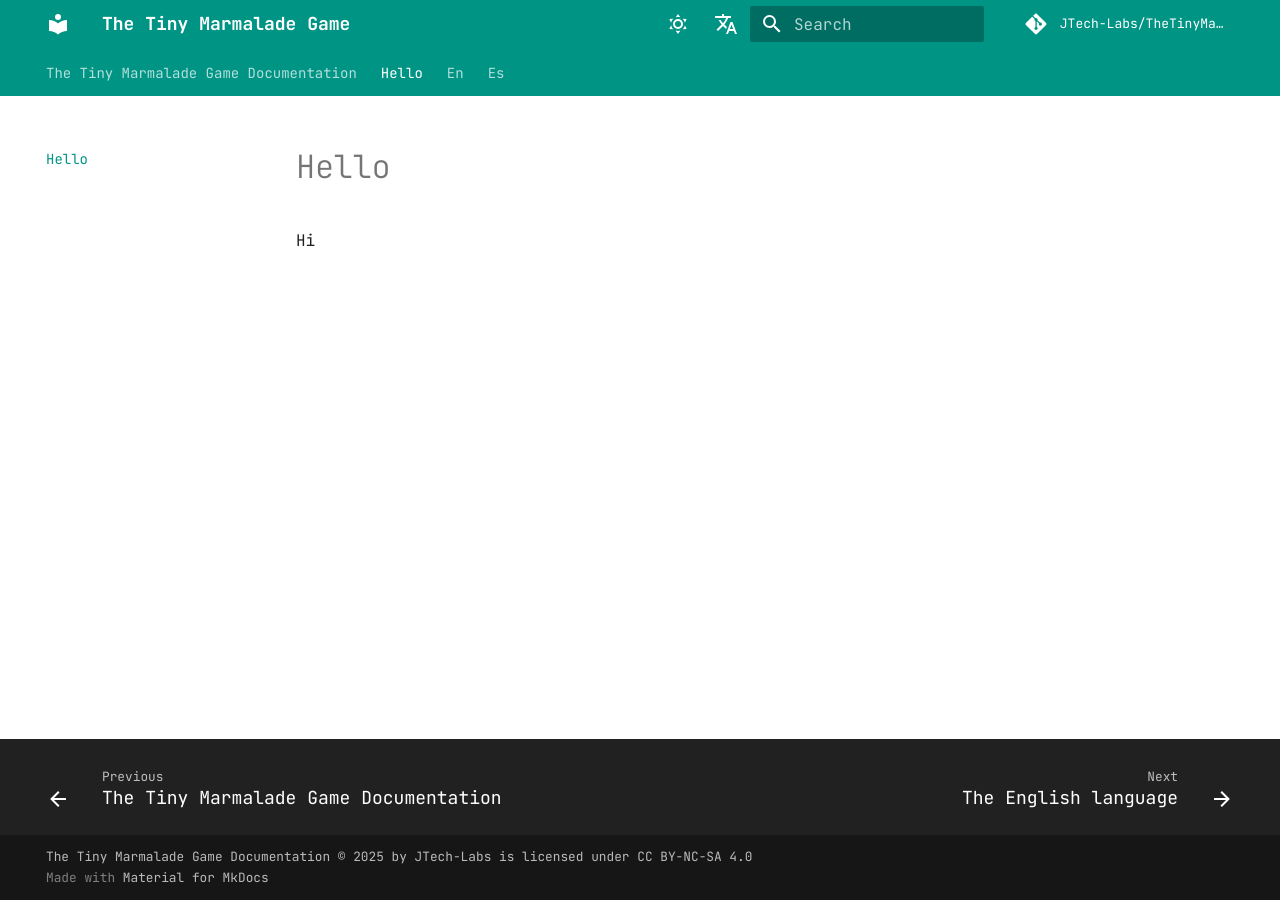
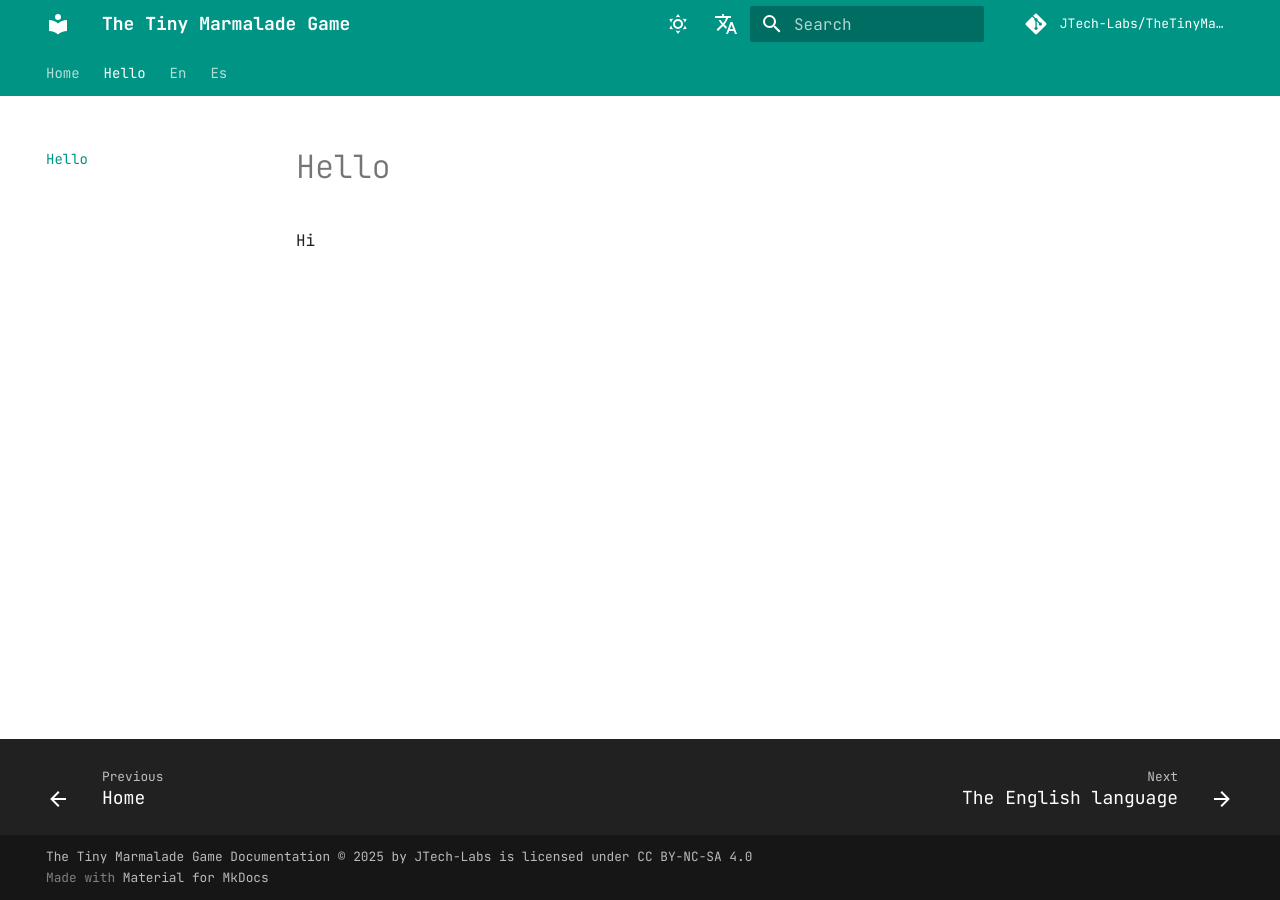
Before and after one commit to JTech-Labs/TheTinyMarmaladeGame, an MkDocs documentation site: the page built from docs/Hello.md, in a window 1280 px wide. Built offline with MkDocs 1.6.1 and Material for MkDocs 9.7.7, drawn with Linux system fonts in a browser that asks for light colours; comment, search, counter and statistics services are not loaded.

Commit message:
I don't even know anymore MkDocs

```diff
--- a/docs/index.md
+++ b/docs/index.md
@@ -1,9 +1 @@
----
-template: home.html
-title: The Tiny Marmalade Game Documentation
-social:
-  cards_layout_options:
-    title: The Documentation for The Tiny Marmalade Game
----
-
 Welcome to The Tiny Marmalade Game Documentation
```
